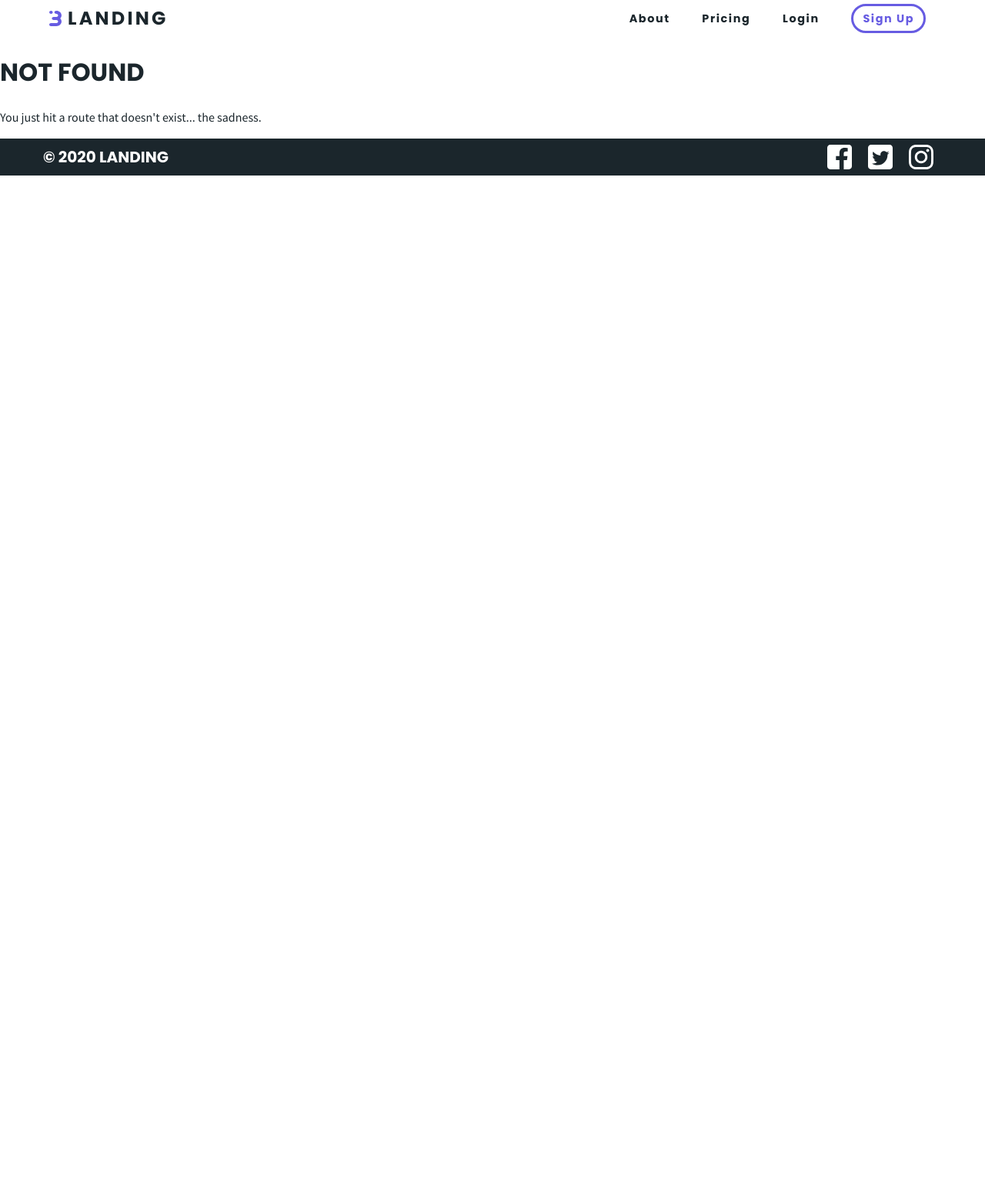
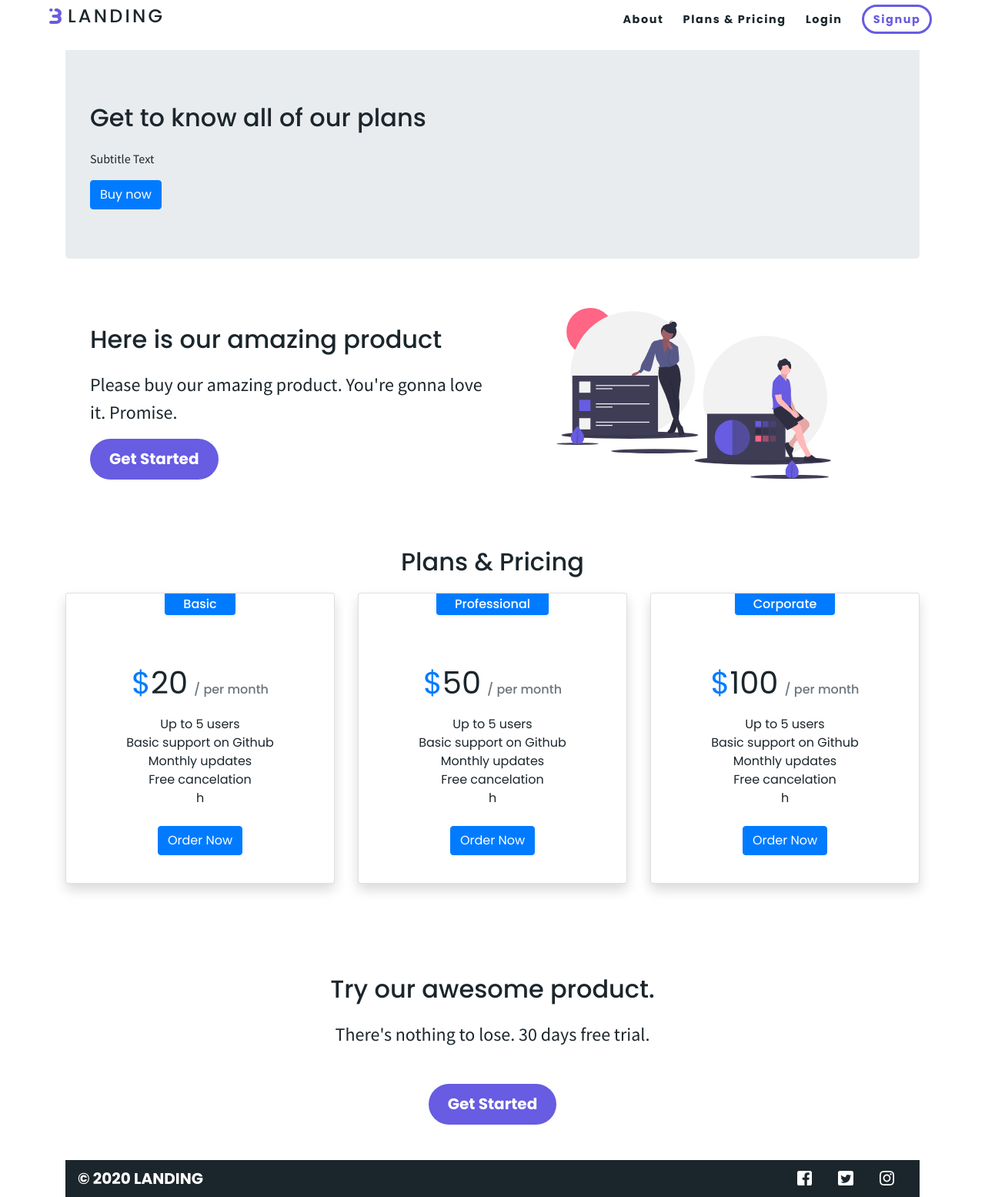
Before and after one commit to smbt/gatsby-landing-page-starter, a Gatsby site: page /pricing in a window 1280 px wide. Before the commit this address had no page. Shown: the part 15-1570 px from the top of the page at 77% size. Before the commit the page ends 864 px from the top, so only its background shows below. Built offline with nearby package versions, Linux system fonts and the light colour scheme; Gatsby itself is replaced by a stand-in of ours.

Commit message:
ADD page/pricing and DO basic adjustments

```diff
--- a/src/components/Header.js
+++ b/src/components/Header.js
@@ -1,53 +1,69 @@
-import { Link } from "gatsby";
-import PropTypes from "prop-types";
-import React, { useState } from 'react';
-import Backdrop from './BackdropSection';
+import { Link } from 'gatsby'
+import PropTypes from 'prop-types'
+import React, { useState } from 'react'
+import Backdrop from './BackdropSection'
 
 const Header = ({ siteTitle }) => {
-  const [isOpen, setIsOpen] = useState(false);
-  const toggle = () => setIsOpen(!isOpen);
+    const [ isOpen, setIsOpen ] = useState(false)
+    const toggle = () => setIsOpen(!isOpen)
 
-  let navClasses = 'nav-links';
-  let navItemClasses = 'nav-link-item';
-  let burgerClass = "burger";
-  let backdropClass = "backdrop";
+    let navClasses = 'nav-links'
+    let navItemClasses = 'nav-link-item'
+    let burgerClass = 'burger'
+    let backdropClass = 'backdrop'
     if (isOpen) {
-    navClasses = 'nav-links nav-active';
-    navItemClasses = 'nav-link-item-active';
-    burgerClass = "burger toggle";
-    backdropClass = "backdrop backdrop-active";
+        navClasses = 'nav-links nav-active'
+        navItemClasses = 'nav-link-item-active'
+        burgerClass = 'burger toggle'
+        backdropClass = 'backdrop backdrop-active'
 
     }
 
     return (
         <header>
-      <Backdrop activeClass={backdropClass} click={toggle} />
+            <Backdrop activeClass={ backdropClass } click={ toggle }/>
             <nav className="navbar">
                 <div className="nav-belt">
                     <div>
                         <h4>
-              <Link className="logo" to="/" >
-                <div className="logo-image"></div>
-                {siteTitle}
+                            <Link className="logo" to="/">
+                                <div className="logo-image"/>
+                                { siteTitle }
                             </Link>
                         </h4>
                     </div>
-          <ul className={navClasses}>
-            <li className={navItemClasses}><a href="#">About</a></li>
-            <li className={navItemClasses}><a href="#">Pricing</a></li>
-            <li className={navItemClasses}><a href="#">Login</a></li>
-            <li className={`${navItemClasses} nav-item-bold`} ><a href="#">Sign Up</a></li>
+                    <ul className={ navClasses }>
+                        <li className={ navItemClasses }>
+                            <Link to="/">
+                                About
+                            </Link>
+                        </li>
+                        <li className={ navItemClasses }>
+                            <Link to="/pricing">
+                                Plans & Pricing
+                            </Link>
+                        </li>
+                        <li className={ navItemClasses }>
+                            <Link to="/">
+                                Login
+                            </Link>
+                        </li>
+                        <li className={ `${ navItemClasses } nav-item-bold` }>
+                            <Link to="/">
+                                Signup
+                            </Link>
+                        </li>
                     </ul>
-          <div className={burgerClass} onClick={toggle}>
-            <div className="burger-line-1"></div>
-            <div className="burger-line-2"></div>
-            <div className="burger-line-3"></div>
+                    <div className={ burgerClass } onClick={ toggle }>
+                        <div className="burger-line-1"/>
+                        <div className="burger-line-2"/>
+                        <div className="burger-line-3"/>
                     </div>
                 </div>
             </nav>
         </header>
     )
-};
+}
 
 Header.propTypes = {
     siteTitle: PropTypes.string,
@@ -57,4 +73,4 @@ Header.defaultProps = {
     siteTitle: ``,
 }
 
-export default Header;
+export default Header
--- a/src/components/Layout.js
+++ b/src/components/Layout.js
@@ -1,6 +1,8 @@
 import React from "react";
 import PropTypes from "prop-types";
 import { useStaticQuery, graphql } from "gatsby";
+
+import 'bootstrap/dist/css/bootstrap.min.css';
 
 import Header from "./Header";
 import Footer from "./Footer";
--- /dev/null
+++ b/src/components/pricing/Plan.js
@@ -0,0 +1,27 @@
+import React from 'react'
+
+const Plan = ({title, price}) => {
+    return (
+            <div className="card card-pricing popular shadow text-center px-3 mb-4">
+                    <span
+                        className="h6 w-60 mx-auto px-4 py-1 rounded-bottom bg-primary text-white shadow-sm">{title}</span>
+                <div className="bg-transparent card-header pt-4 border-0">
+                    <h1 className="h1 font-weight-normal text-primary text-center mb-0"
+                        data-pricing-value="30">$<span className="price">{price}</span><span
+                        className="h6 text-muted ml-2">/ per month</span></h1>
+                </div>
+                <div className="card-body pt-0">
+                    <ul className="list-unstyled mb-4">
+                        <li>Up to 5 users</li>
+                        <li>Basic support on Github</li>
+                        <li>Monthly updates</li>
+                        <li>Free cancelation</li>h
+                    </ul>
+                    <a href="https://www.totoprayogo.com" target="_blank" className="btn btn-primary mb-3">Order
+                        Now</a>
+                </div>
+            </div>
+    )
+}
+
+export default Plan
--- /dev/null
+++ b/src/components/pricing/Plans.js
@@ -0,0 +1,22 @@
+import React from 'react'
+import { Row, Col } from 'react-bootstrap'
+
+import Plan from './Plan'
+
+const Plans = props => {
+
+    return (
+        <section className="product-features">
+            <h1>Plans & Pricing</h1>
+            <div className="pricing">
+                <Row>
+                    <Col><Plan title={'Basic'} price={20}/></Col>
+                    <Col><Plan title={'Professional'} price={50}/></Col>
+                    <Col><Plan title={'Corporate'} price={100}/></Col>
+                </Row>
+            </div>
+        </section>
+    )
+}
+
+export default Plans
--- /dev/null
+++ b/src/pages/pricing.js
@@ -0,0 +1,24 @@
+import React from 'react'
+import { Jumbotron, Button } from 'react-bootstrap'
+
+import Layout from '../components/Layout'
+import SEO from '../components/SEO'
+import ValueProp from '../components/ValueProp'
+import Plans from '../components/pricing/Plans'
+import CallToAction from '../components/CallToAction'
+
+const IndexPage = () => (
+    <Layout>
+        <Jumbotron>
+            <h1>Get to know all of our plans</h1>
+            <p>Subtitle Text</p>
+            <Button bsStyle="primary">Buy now</Button>
+        </Jumbotron>
+        <SEO title="Pricing"/>
+        <ValueProp/>
+        <Plans/>
+        <CallToAction/>
+    </Layout>
+)
+
+export default IndexPage
--- a/src/styles/components/_footer.scss
+++ b/src/styles/components/_footer.scss
@@ -23,61 +23,42 @@
     display: flex;
     justify-content: space-around;
     min-width: 6rem;
-}
 
-.social-facebook {
-  background: url("../assets/social-media/social-facebook.svg") no-repeat center;
+    a {
+        div {
             background-size: 100% 100%;
             height: 1.5rem;
             width: 1.5rem;
             font-size: 0;
             margin: 0 0.25em;
         }
+    }
+}
+
+.social-facebook {
+    background: url("../assets/social-media/social-facebook.svg") no-repeat center;
+}
 
 .social-twitter {
     background: url("../assets/social-media/social-twitter.svg") no-repeat center;
-  background-size: 100% 100%;
-  height: 1.5rem;
-  width: 1.5rem;
-  font-size: 0;
-  margin: 0 0.25em;
 }
 
 .social-instagram {
     background: url("../assets/social-media/social-instagram.svg") no-repeat center;
-  background-size: 100% 100%;
-  height: 1.5rem;
-  width: 1.5rem;
-  font-size: 0;
-  margin: 0 0.25em;
 }
 
 @include breakpoint("from-phone-md") {
     .social-media {
         min-width: 10rem;
-  }
 
-  .social-facebook {
+        a {
+            div {
                 background-size: 100% 100%;
-    height: 2rem;
-    width: 2rem;
+                height: 1.2rem;
+                width: 1.2rem;
                 font-size: 0;
-    margin: 0 0.75em;
-  }
-
-  .social-twitter {
-    background-size: 100% 100%;
-    height: 2rem;
-    width: 2rem;
-    font-size: 0;
-    margin: 0 0.75em;
-  }
-
-  .social-instagram {
-    background-size: 100% 100%;
-    height: 2rem;
-    width: 2rem;
-    font-size: 0;
-    margin: 0 0.75em;
+                margin: 0 0.2em;
             }
         }
+    }
+}
--- a/src/styles/components/_social-proof.scss
+++ b/src/styles/components/_social-proof.scss
@@ -9,34 +9,31 @@
   flex-wrap: wrap;
   margin: 0 auto;
   padding: 2em;
+  font-size: 18px;
   div {
     width: 4rem;
     height: 3rem;
     margin: 0.3em 1.5em;
+    background-size: contain;
   }
 }
 
 .facebook {
   background: url('../assets/social-proof/facebook.png') no-repeat center;
-  background-size:  100% 75%;
 }
 
 .google {
   background: url('../assets/social-proof/google.png') no-repeat center;
-  background-size:  100% 75%;
 }
 
 .uber {
   background: url('../assets/social-proof/uber.png') no-repeat center;
-  background-size:  100% 75%;
 }
 
 .apple {
   background: url('../assets/social-proof/airbnb.png') no-repeat center;
-  background-size: 100% 75%;
 }
 
 .twitter {
   background: url('../assets/social-proof/twitter.png') no-repeat center;
-  background-size:  100% 75%;
 }
```
Also changed, not shown: src/components/SocialProof.js (+9 -8 lines). Lines whose indentation alone changed are shown as unchanged.
